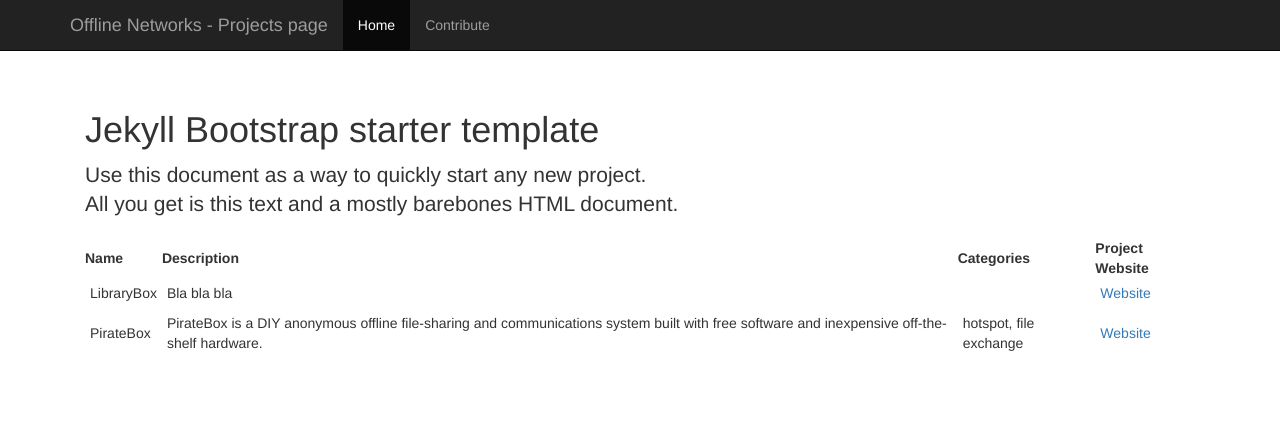
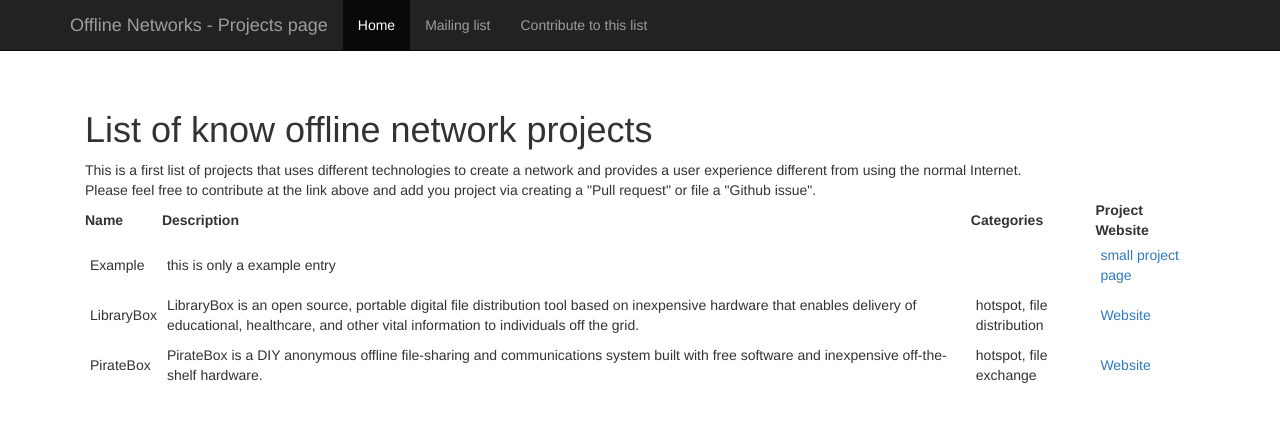
Before and after one commit to MaStr/off.network-projects, a Jekyll site: the page built from index.html, in a window 1280 px wide. Shown: the top 422 px of the page. Built offline with Jekyll 4.4.1, drawn with Linux system fonts in a browser that asks for light colours; nearby versions of some CDN libraries.

Commit message:
Update to first try ;)

```diff
--- a/_config.yml
+++ b/_config.yml
@@ -1,7 +1,7 @@
 ###########
 # site.url, site.title
 
-url:   'http://mastr.github.io/off.network-projects/'
+#url:   'http://mastr.github.io/off.network-projects/'
 title: 'Offline Networks - Projects page'
 
 
--- /dev/null
+++ b/_data/projects/example.yml
@@ -0,0 +1,5 @@
+name: Example
+##url: http://piratebox.cc
+## if not set, you can place a file in the project folder
+description: this is only a example entry
+categories:
--- a/_data/projects/librarybox.yml
+++ b/_data/projects/librarybox.yml
@@ -1,4 +1,4 @@
 name: LibraryBox
 url: http://librarybox.us
-description: Bla bla bla
-cathegories: hotspot, file exchange
+description: LibraryBox is an open source, portable digital file distribution tool based on inexpensive hardware that enables delivery of educational, healthcare, and other vital information to individuals off the grid.
+categories: hotspot, file distribution
--- a/_layouts/default.html
+++ b/_layouts/default.html
@@ -24,7 +24,8 @@
         <div id="navbar" class="collapse navbar-collapse">
           <ul class="nav navbar-nav">
             <li class="active"><a href="#">Home</a></li>
-            <li><a href="{{ repository_url }}">Contribute</a></li>
+	    <li><a href="{{ site.url }}/mailing_list.html">Mailing list</a></li>
+            <li><a href="{{ repository_url }}">Contribute to this list</a></li>
           </ul>
         </div><!--/.nav-collapse -->
       </div>
--- a/index.html
+++ b/index.html
@@ -3,13 +3,10 @@
 title:  'Welcome'
 ---
 
-<h1>Jekyll Bootstrap starter template</h1>
+<h1>List of know offline network projects</h1>
 
-<p class="lead">
-  Use this document as a way to quickly start any new project.<br>
-  All you get is this text and a mostly barebones HTML document.
-</p>
-
+This is a first list of projects that uses different technologies to create a network and provides a user experience different from using the normal Internet.
+<br /> Please feel free to contribute at the link above and add you project via creating a "Pull request" or file a "Github issue".
 
 
 <table>
@@ -20,10 +17,10 @@
 	<td>{{ proj.name }}</td>
 	<td>{{ proj.description }} </td>
 	<td>{{ proj.categories }} </td>
-{% if proj.url == blank %}
+{% if  proj.url  %}
+	<td><a href="{{ proj.url }}" target="_blank">Website</a></td>
+{% else %}
 	<td><a href="projects/{{ proj.name }}.html">small project page</a>
-{% else %}
-	<td><a href="{{ proj.url }}" target="_blank">Website</a></td>
 {% endif %}
   </tr>
 {% endfor %}
--- /dev/null
+++ b/projects/Example.md
@@ -0,0 +1,6 @@
+---
+layout: default
+title: Example Project
+---
+
+More verbose content you want to contribute
```
Also changed, not shown: mailing_list.md (added, +9 -0 lines), projects/PirateBox.md (deleted, +0 -6 lines).
